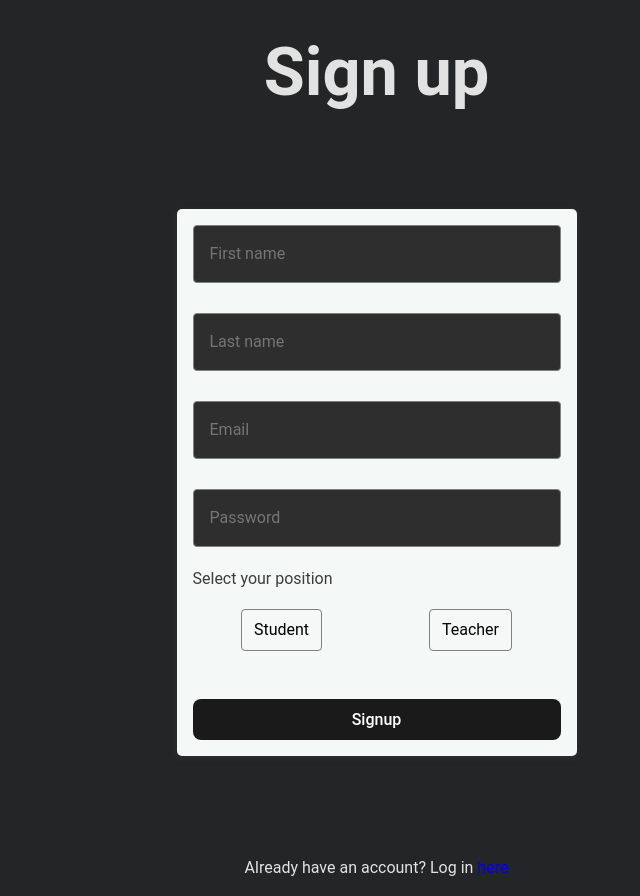
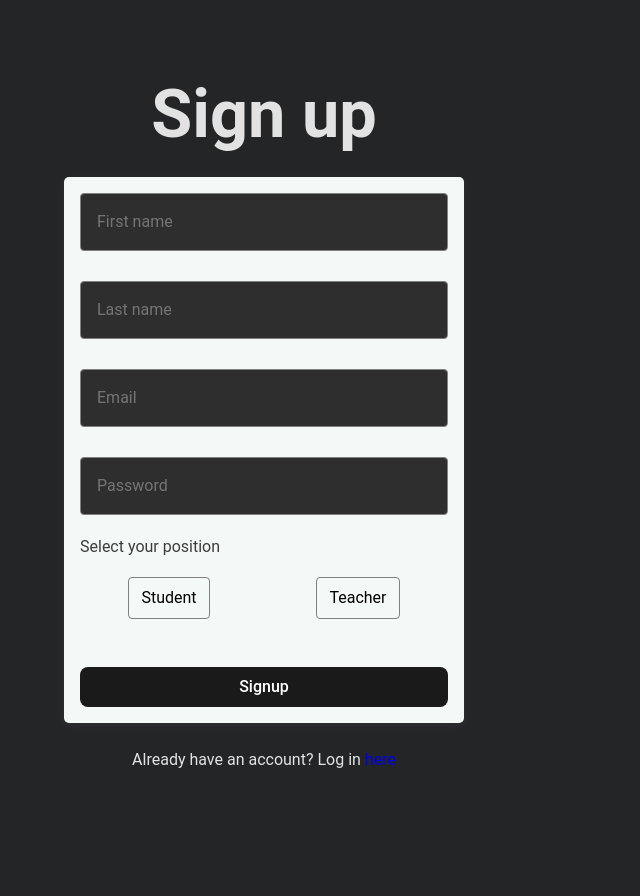
Before and after one commit to Ninejar/cautious-adventure, a React (Vite) app in the folder frontend/: page /signup in a window 1280 px wide. Shown: the whole page, without its empty margins (376-1016 px from the left). After the commit the page ends 800 px from the top, so only its background shows below. Built offline with nearby package versions, Linux system fonts and the light colour scheme.

Commit message:
fixed login/signup layout

```diff
--- a/frontend/src/components/Login/Login.css
+++ b/frontend/src/components/Login/Login.css
@@ -1,9 +1,17 @@
+.login_wrapper{
+    display: flex;
+    justify-content: center;
+    align-items: center;
+    width: 100vw;
+    height: 100vh;
+}
+
 .content.login{
     display: flex;
     justify-content: center;
     align-items: center;
     flex-direction: column;
-    gap: 100px;
+    gap: 25px;
 }
 
 .content.login h1{
--- a/frontend/src/components/Login/Login.jsx
+++ b/frontend/src/components/Login/Login.jsx
@@ -45,7 +45,7 @@ const Login = () => {
   };
 
   return (
-    <div className='app'>
+    <div className='login_wrapper'>
       <div className='content login'>
       <h1>Log in</h1>
 
--- a/frontend/src/components/Signup/Signup.css
+++ b/frontend/src/components/Signup/Signup.css
@@ -1,13 +1,22 @@
-.content.signup{
+.signup_wrapper{
+    display: flex;
+    justify-content: center;
+    align-items: center;
+    width: 100vw;
+    height: 100vh;
+}
+
+.signup{
     display: flex;
     justify-content: center;
     align-items: center;
     flex-direction: column;
-    gap: 100px;
+    gap: 25px;
 }
 
-.content.signup h1{
+.signup h1{
     font-size: 50pt;
+    margin-top: 50px;
 }
 
 .signup_container{
--- a/frontend/src/components/Signup/Signup.jsx
+++ b/frontend/src/components/Signup/Signup.jsx
@@ -36,8 +36,8 @@ const Signup = () => {
       })
   }
   return (
-    <div className='app'>
-      <div className='content signup'>
+    <div className='signup_wrapper'>
+      <div className='signup'>
       <h1>Sign up</h1>
 
       {loading ? <Loading /> : ''}
```
